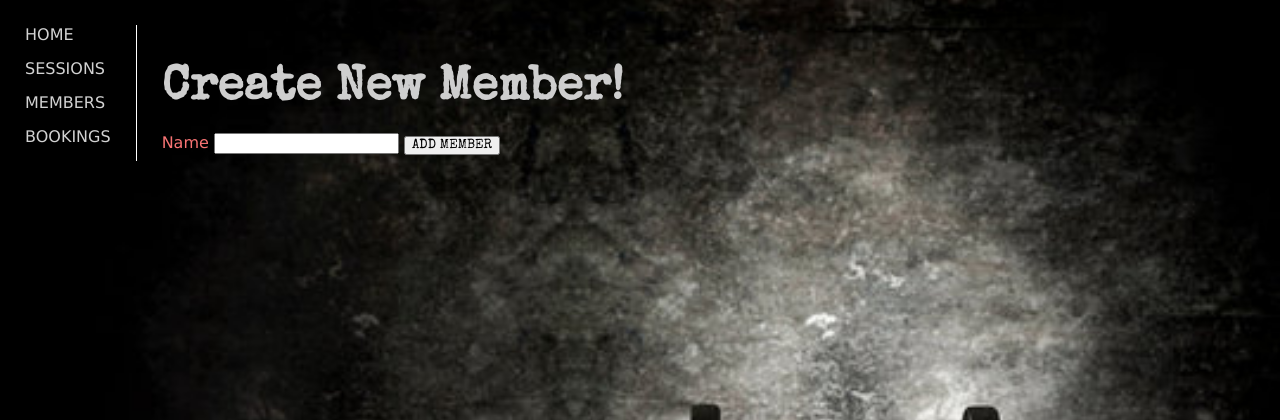
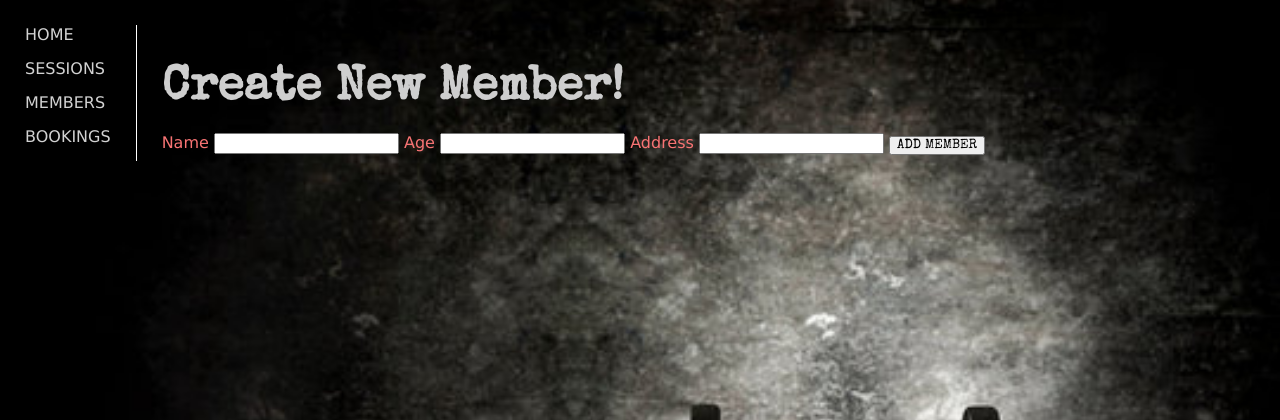
Before and after one commit to PaulMHamill/Gym_App, a Flask app: page /member/new in a window 1280 px wide. Shown: the top 420 px of the page. Run offline with Flask 2, Linux system fonts and the light colour scheme; data that the repository does not hold is empty; some libraries are stand-ins or nearby versions.

Commit message:
member attibutes expanded

```diff
--- a/console.py
+++ b/console.py
@@ -11,13 +11,13 @@ booking_repository.delete_all()
 session_repository.delete_all()
 member_repository.delete_all()
 
-member1 = Member('Paul Hamill')
+member1 = Member('Paul Hamill', 33, '11 Lauriston Gardens, Edinbrugh')
 member_repository.save(member1)
 
-member2 = Member('Cheryl Stewart')
+member2 = Member('Cheryl Stewart', 31, '11 Lauriston Gardens, Edinburgh')
 member_repository.save(member2)
 
-member3 = Member('Tiger Woods')
+member3 = Member('Tiger Woods', 50, '123 Fake Street')
 member_repository.save(member3)
 
 session1 = Session('Box fit', '01/08/2022', '9:00')
--- a/controllers/member_controller.py
+++ b/controllers/member_controller.py
@@ -23,8 +23,10 @@ def new_member():
 
 @members_blueprint.route("/member",  methods=['POST'])
 def create_member():
-    name = request.form["name"]
-    member = Member(name)
+    name = request.form['name']
+    age = request.form['age']
+    address = request.form['address']
+    member = Member(name, age, address)
     member_repository.save(member)
     return redirect('/member')
 
@@ -36,8 +38,12 @@ def edit(id):
 @members_blueprint.route('/member/<id>/update', methods=['POST'])
 def update(id):
     name = request.form['name']
+    age = request.form['age']
+    address = request.form['address']
     member = member_repository.select(id)
     member.name = name
+    member.age = age
+    member.address = address
     member_repository.update(member)
 
     return redirect('/member')
--- a/models/member.py
+++ b/models/member.py
@@ -1,5 +1,7 @@
 class Member:
 
-    def __init__(self, name, id=None ):
+    def __init__(self, name, age, address, id=None ):
         self.name = name
+        self.age = age
+        self.address = address
         self.id = id
--- a/repositories/member_repository.py
+++ b/repositories/member_repository.py
@@ -4,8 +4,8 @@ from models.session import Session
 from models.member import Member
 
 def save(member):
-    sql = "INSERT INTO member ( name ) VALUES ( %s ) RETURNING id"
-    values = [member.name]
+    sql = "INSERT INTO member ( name, age, address ) VALUES ( %s, %s, %s ) RETURNING id"
+    values = [member.name, member.age, member.address]
     results = run_sql( sql, values )
     member.id = results[0]['id']
     return member
@@ -16,7 +16,7 @@ def select_all():
     sql = "SELECT * FROM member"
     results = run_sql(sql)
     for row in results:
-        member = Member(row['name'], row['id'])
+        member = Member(row['name'], row['age'], row['address'], row['id'])
         members.append(member)
     return members
 
@@ -28,7 +28,7 @@ def select(id):
 
     if results:
         result = results[0]
-        member = Member(result['name'], result['id'] )
+        member = Member(result['name'], result['age'], result['address'], result['id'] )
     return member
 
 def session(member):
@@ -45,8 +45,8 @@ def session(member):
     return sessions
 
 def update(member):
-    sql = "UPDATE member SET name = %s WHERE id = %s"
-    values = [member.name, member.id]
+    sql = "UPDATE member SET (name, age, address) = (%s, %s, %s) WHERE id = %s"
+    values = [member.name, member.age, member.address, member.id]
     run_sql(sql, values)
 
 def delete(id):
--- a/templates/member/new.html
+++ b/templates/member/new.html
@@ -6,6 +6,11 @@
     <form action="/member" method="post">
       <label for="name">Name</label>
       <input type="text" name="name" id="name">
+      <label for="age">Age</label>
+      <input type="number" name="age" id="age">
+      <label for="address">Address</label>
+      <input type="text" name="address" id="address">
+
       <input type="submit" value="Add Member">
     </form>
 
--- a/templates/member/show.html
+++ b/templates/member/show.html
@@ -2,8 +2,10 @@
 
 {% block content %}
 <h1> {{member.name}} </h1>
+<h4> Age:  {{member.age}} </h4>
+<h4> Address:  {{member.address}} </h4>
 
-<h3>Booked:</h3>
+<h2>Booked:</h2>
 
 <ul>
     {% for session in sessions  %}
```
Also changed, not shown: db/gym.sql (+5 -3 lines), templates/member/edit.html (+5 -2 lines).
